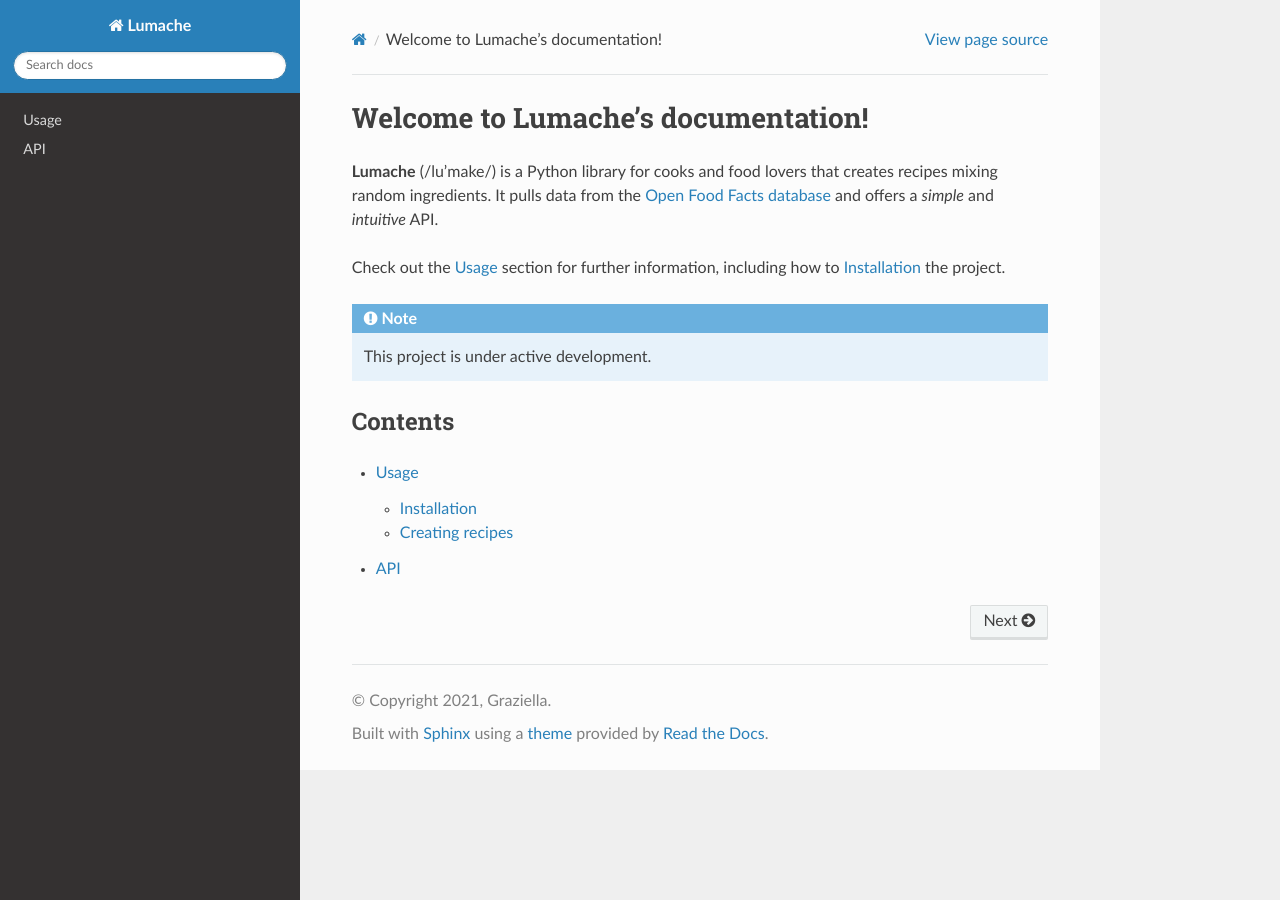
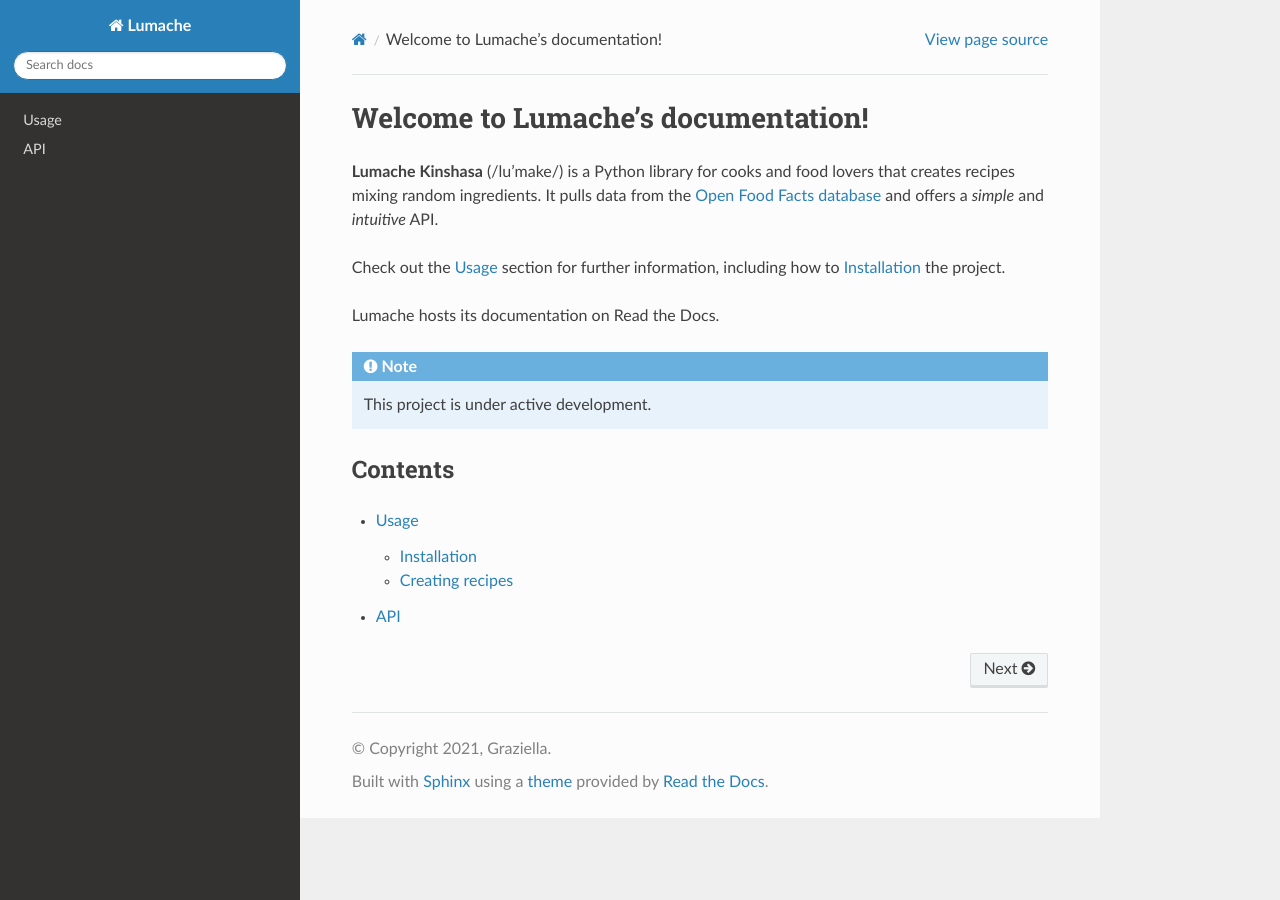
Before and after one commit to bamk3/rtd-tutorial, a Sphinx documentation site: the page built from docs/source/index.rst, in a window 1280 px wide. Built offline with Sphinx 7.4.7 and the Read the Docs theme 3.1.0, drawn with Linux system fonts in a browser that asks for light colours.

Commit message:
Add Lumache Kinshasa and Read the Docs info
Updated the documentation to include 'Lumache Kinshasa' and mention Read the Docs.

```diff
--- a/docs/source/index.rst
+++ b/docs/source/index.rst
@@ -1,13 +1,15 @@
 Welcome to Lumache's documentation!
 ===================================
 
-**Lumache** (/lu'make/) is a Python library for cooks and food lovers
+**Lumache Kinshasa** (/lu'make/) is a Python library for cooks and food lovers
 that creates recipes mixing random ingredients.
 It pulls data from the `Open Food Facts database <https://world.openfoodfacts.org/>`_
 and offers a *simple* and *intuitive* API.
 
 Check out the :doc:`usage` section for further information, including
 how to :ref:`installation` the project.
+
+Lumache hosts its documentation on Read the Docs.
 
 .. note::
 
```
